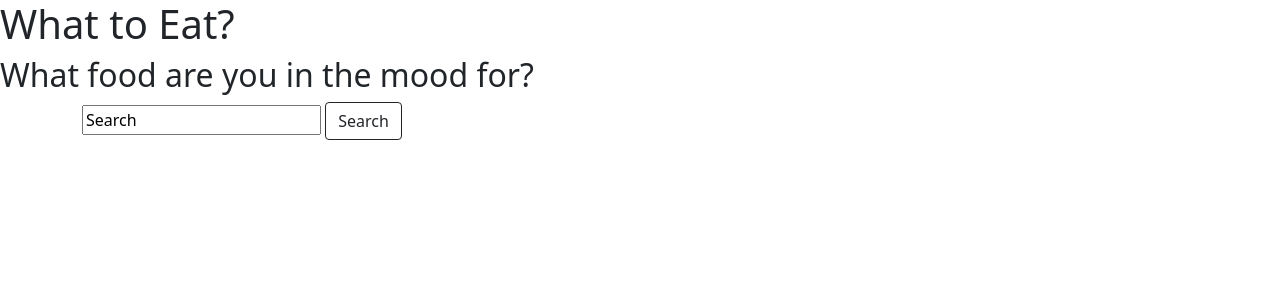
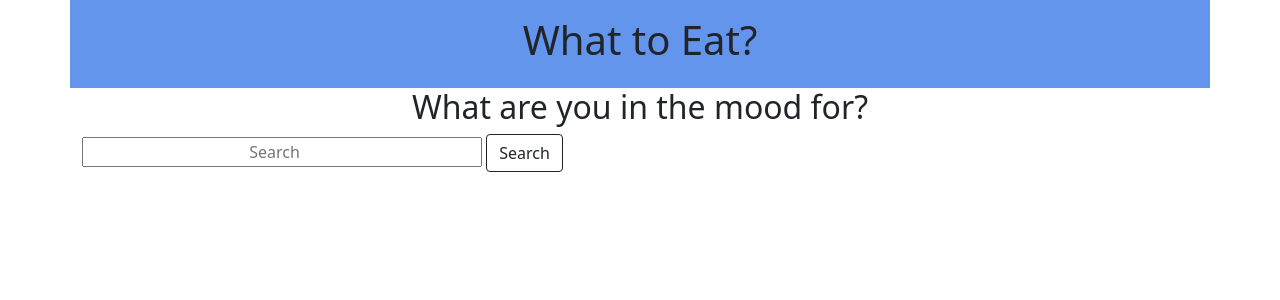
Before and after one commit to John151/food_api_project_4, a Flask app: page / in a window 1280 px wide. Shown: the top 300 px of the page. Run offline with Flask 2, Linux system fonts and the light colour scheme; some libraries are stand-ins or nearby versions.

Commit message:
Made slight edits to the index page and started working on input valid.

```diff
--- a/app.py
+++ b/app.py
@@ -12,8 +12,12 @@ def home_page():
 """ Page that displays the result of API request """
 @app.route('/get-food')
 def get_food():
-    pass
-    # search_input = request.args.get('food_input')
+    search_input = request.args.get('food_input')
+
+    if len(search_input) < 1 or type(search_input) == int:
+        print("You can't enter a number, enter a food item with letters")
+    else:
+        return render_template('food.html')
 
     # TODO write code for api requests and what to do with the responses
 
--- a/templates/base.html
+++ b/templates/base.html
@@ -1,11 +1,31 @@
 <!DOCTYPE html>
 <html>
+
 <head>
     <!-- This text is what appears on the tab of your browser -->
     <title>What to eat?</title>
+
     <!-- Bootstrap, a popular CSS framework used to style websites instead of using basic CSS styles -->
     <link href="https://cdn.jsdelivr.net/npm/bootstrap@5.0.0-beta2/dist/css/bootstrap.min.css" rel="stylesheet" integrity="sha384-BmbxuPwQa2lc/FVzBcNJ7UAyJxM6wuqIj61tLrc4wSX0szH/Ev+nYRRuWlolflfl" crossorigin="anonymous">
+
+    <style>
+        #header {
+            background-color: cornflowerblue;
+        }
+        #food_input {
+            text-align: center;
+            width: 400px;
+        }
+        h1 {
+            text-align: center;
+        }
+        h2 {
+            text-align: center;
+        }
+    </style>
+
 </head>
+
 <body>
     <!-- "A block that the child template will fill in" -->
     {% block content %}
@@ -16,4 +36,5 @@
     <script src="https://cdn.jsdelivr.net/npm/@popperjs/core@2.6.0/dist/umd/popper.min.js" integrity="sha384-KsvD1yqQ1/1+IA7gi3P0tyJcT3vR+NdBTt13hSJ2lnve8agRGXTTyNaBYmCR/Nwi" crossorigin="anonymous"></script>
     <script src="https://cdn.jsdelivr.net/npm/bootstrap@5.0.0-beta2/dist/js/bootstrap.min.js" integrity="sha384-nsg8ua9HAw1y0W1btsyWgBklPnCUAFLuTMS2G72MMONqmOymq585AcH49TLBQObG" crossorigin="anonymous"></script>
 </body>
+
 </html>
--- a/templates/food.html
+++ b/templates/food.html
@@ -0,0 +1 @@
+<h1>Test</h1>
--- a/templates/index.html
+++ b/templates/index.html
@@ -2,13 +2,20 @@
 
 {% block content %}
 
-<h1>What to Eat?</h1>
+<div class="container">
+    <div class="row" id="header">
+        <div class="p-3">
+            <h1>What to Eat?</h1>
+        </div>
+    </div> <!-- End of first row div -->
 
-<h2>What food are you in the mood for?</h2>
+    <h2>What are you in the mood for?</h2>
 
-<div class="container">
-    <input type="search" id="food_input" name="food_input" value="Search">
-    <button type="button" for="food_input" class="btn btn-outline-dark">Search</button>
-</div>
+    <div>
+        <input type="search" id="food_input" name="food_input" placeholder="Search" required>
+        <button type="button" name="food_button" for="food_input" class="btn btn-outline-dark">Search</button>
+    </div>
+</div> <!-- End of container div -->
+
 
 {% endblock %}
```
